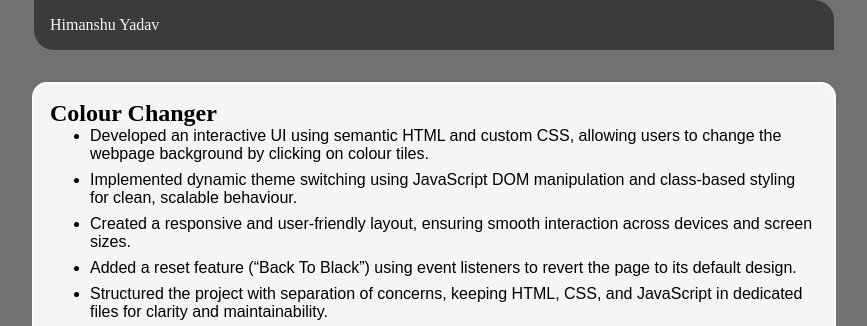
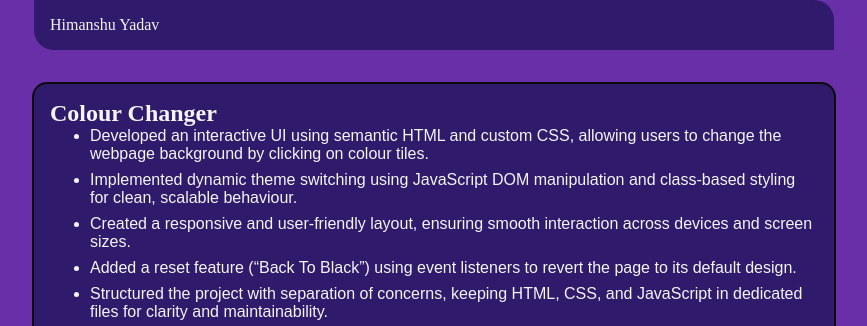
Before and after one commit to MATRUNI/FUN-PROJECTS-JS, a plain HTML site: page index.html in a window 1280 px wide. Shown: the top 326 px of the page, without its empty margins (206-1073 px from the left). Drawn offline with Linux system fonts and the light colour scheme.

Commit message:
made some changes in colors

```diff
--- a/style.css
+++ b/style.css
@@ -4,7 +4,7 @@
 
 body{
     height: 100vh;
-    background-color: rgb(111, 114, 113);
+    background-color: rgb(104, 47, 168);
     display: flex;
     align-items: center;
     flex-direction: column;
@@ -15,7 +15,7 @@ body{
 nav{
     height: 5rem;
     width: 60vw;
-    background-color: #3b3b3b;
+    background-color: rgb(47, 26, 107);
     color: whitesmoke;
     border-radius: 0 20px;
     padding: 1rem;
@@ -29,10 +29,11 @@ nav{
 .card{
     height: auto;
     width: 60vw;
-    background-color: rgb(245, 245, 245);
-    border: 2px double rgb(255, 255, 255);
+    background-color: rgb(47, 26, 107);
+    border: 2px double rgb(12, 12, 12);
     border-radius: 15px;
     padding: 1rem;
+    color: whitesmoke;
     cursor: pointer;
     transition: all 0.5s ease;
     ul{
@@ -49,7 +50,7 @@ nav{
 
 .card:hover{
     transform: translateY(-5px) scale(1.01);
-    box-shadow: 1px 2px 9px red;
+    box-shadow: 1px 2px 9px rgb(134, 134, 134);
 }
 
 .fade-in{
```
